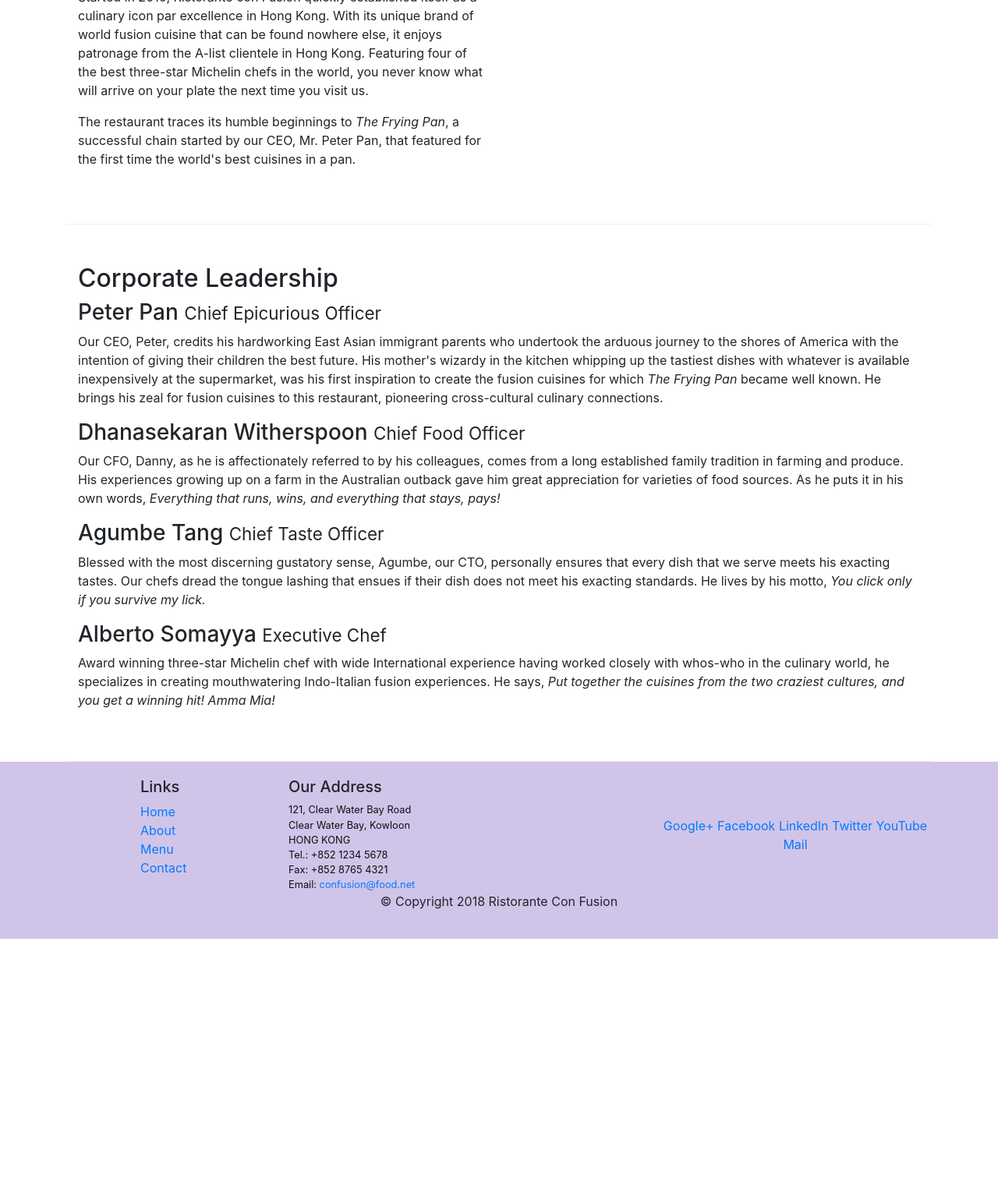
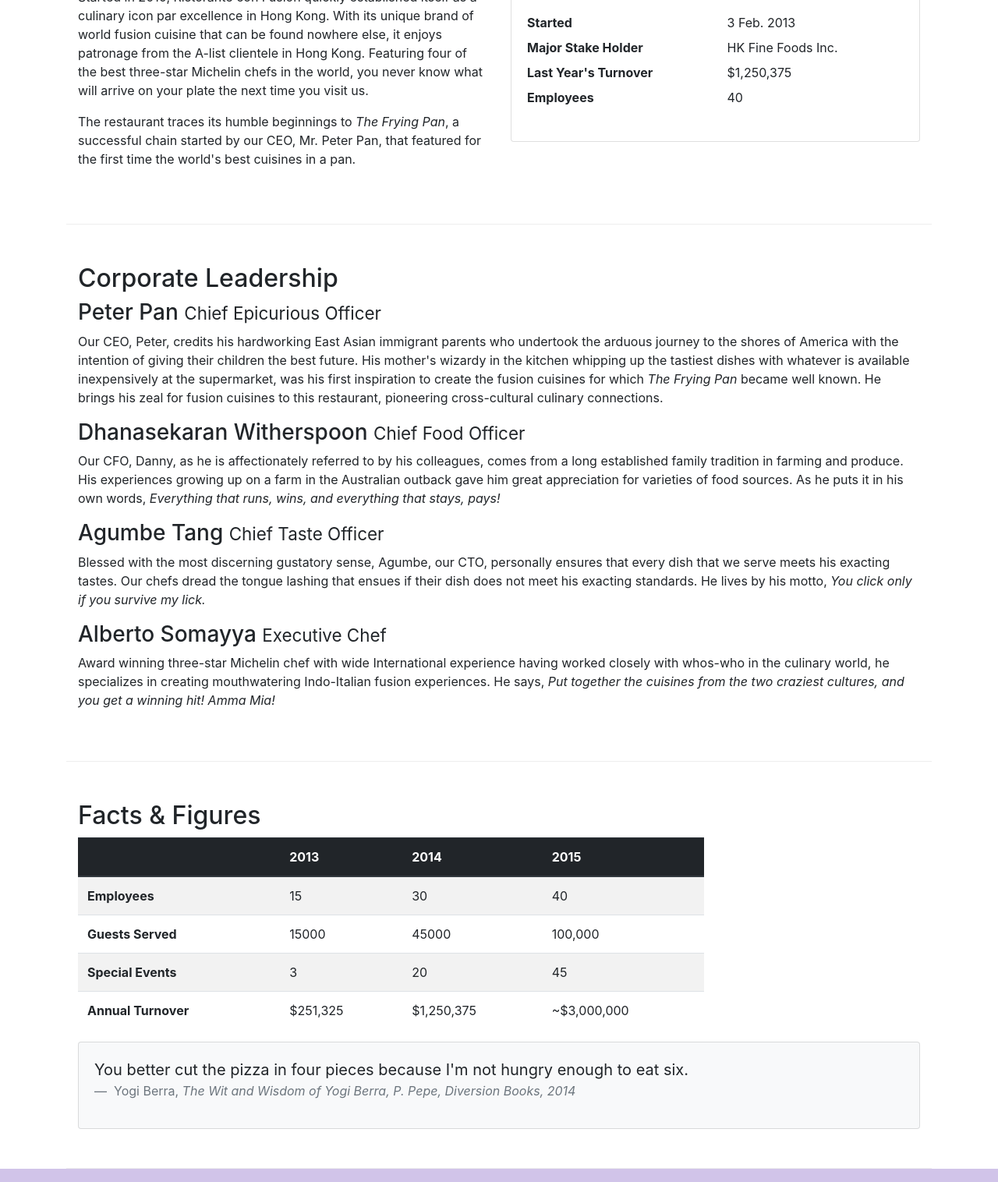
Before and after one commit to Hussnain47/Coursera-Course, a website: page aboutus.html in a window 1280 px wide. Shown: the part 577-2093 px from the top of the page at 78% size. Before the commit the page ends 1781 px from the top, so only its background shows below. Drawn offline with nearby package versions, Linux system fonts and the light colour scheme.

Commit message:
Table and Cards

```diff
--- a/aboutus.html
+++ b/aboutus.html
@@ -37,7 +37,10 @@
         >
           <span class="navbar-toggler-icon"></span>
         </button>
-        <a class="navbar-brand" href="#">Ristorante Con Fusion</a>
+        <a class="navbar-brand" href="#"
+          ><a class="navbar-brand" href="#"
+            ><img src="/img/logo.png" height="30" width="41" /></a
+        ></a>
         <div class="collapse navbar-collapse" id="Navbar">
           <ul class="navbar-nav mr-auto">
             <li class="nav-item">
@@ -75,7 +78,9 @@
               your culinary senses!
             </p>
           </div>
-          <div class="col-12 col-sm"></div>
+          <div class="col-12 col-sm align-self-center">
+            <img src="img/logo.png" class="img-fluid" />
+          </div>
         </div>
       </div>
     </header>
@@ -110,7 +115,23 @@
             cuisines in a pan.
           </p>
         </div>
-        <div></div>
+        <div class="col-12 col-sm-6">
+          <div class="card">
+            <h3 class="card-header bg-primary text-white">Facts At a Glance</h3>
+            <div class="card-body">
+              <dl class="row">
+                <dt class="col-6">Started</dt>
+                <dd class="col-6">3 Feb. 2013</dd>
+                <dt class="col-6">Major Stake Holder</dt>
+                <dd class="col-6">HK Fine Foods Inc.</dd>
+                <dt class="col-6">Last Year's Turnover</dt>
+                <dd class="col-6">$1,250,375</dd>
+                <dt class="col-6">Employees</dt>
+                <dd class="col-6">40</dd>
+              </dl>
+            </div>
+          </div>
+        </div>
       </div>
 
       <div class="row row-content">
@@ -158,6 +179,66 @@
               get a winning hit! Amma Mia!</em
             >
           </p>
+        </div>
+      </div>
+      <div class="row row-content">
+        <div class="col-12 col-sm-9">
+          <h2>Facts &amp; Figures</h2>
+          <div class="table-responsive">
+            <table class="table table-striped">
+              <thead class="thead-dark">
+                <tr>
+                  <th>&nbsp;</th>
+                  <th>2013</th>
+                  <th>2014</th>
+                  <th>2015</th>
+                </tr>
+              </thead>
+              <tbody>
+                <tr>
+                  <th>Employees</th>
+                  <td>15</td>
+                  <td>30</td>
+                  <td>40</td>
+                </tr>
+                <tr>
+                  <th>Guests Served</th>
+                  <td>15000</td>
+                  <td>45000</td>
+                  <td>100,000</td>
+                </tr>
+                <tr>
+                  <th>Special Events</th>
+                  <td>3</td>
+                  <td>20</td>
+                  <td>45</td>
+                </tr>
+                <tr>
+                  <th>Annual Turnover</th>
+                  <td>$251,325</td>
+                  <td>$1,250,375</td>
+                  <td>~$3,000,000</td>
+                </tr>
+              </tbody>
+            </table>
+          </div>
+        </div>
+        <div class="col-12">
+          <div class="card card-body bg-light">
+            <blockquote class="blockquote">
+              <p class="mb-0">
+                You better cut the pizza in four pieces because I'm not hungry
+                enough to eat six.
+              </p>
+              <footer class="blockquote-footer">
+                Yogi Berra,
+                <cite title="Source Title"
+                  >The Wit and Wisdom of Yogi Berra, P. Pepe, Diversion Books,
+                  2014</cite
+                >
+              </footer>
+            </blockquote>
+          </div>
         </div>
       </div>
     </div>
```
Also changed, not shown: contactus.html (+6 -2 lines), index.html (+40 -16 lines), img/alberto.png (added), img/buffet.png (added), img/logo.png (added), img/uthappizza.png (added), 1 other file.
